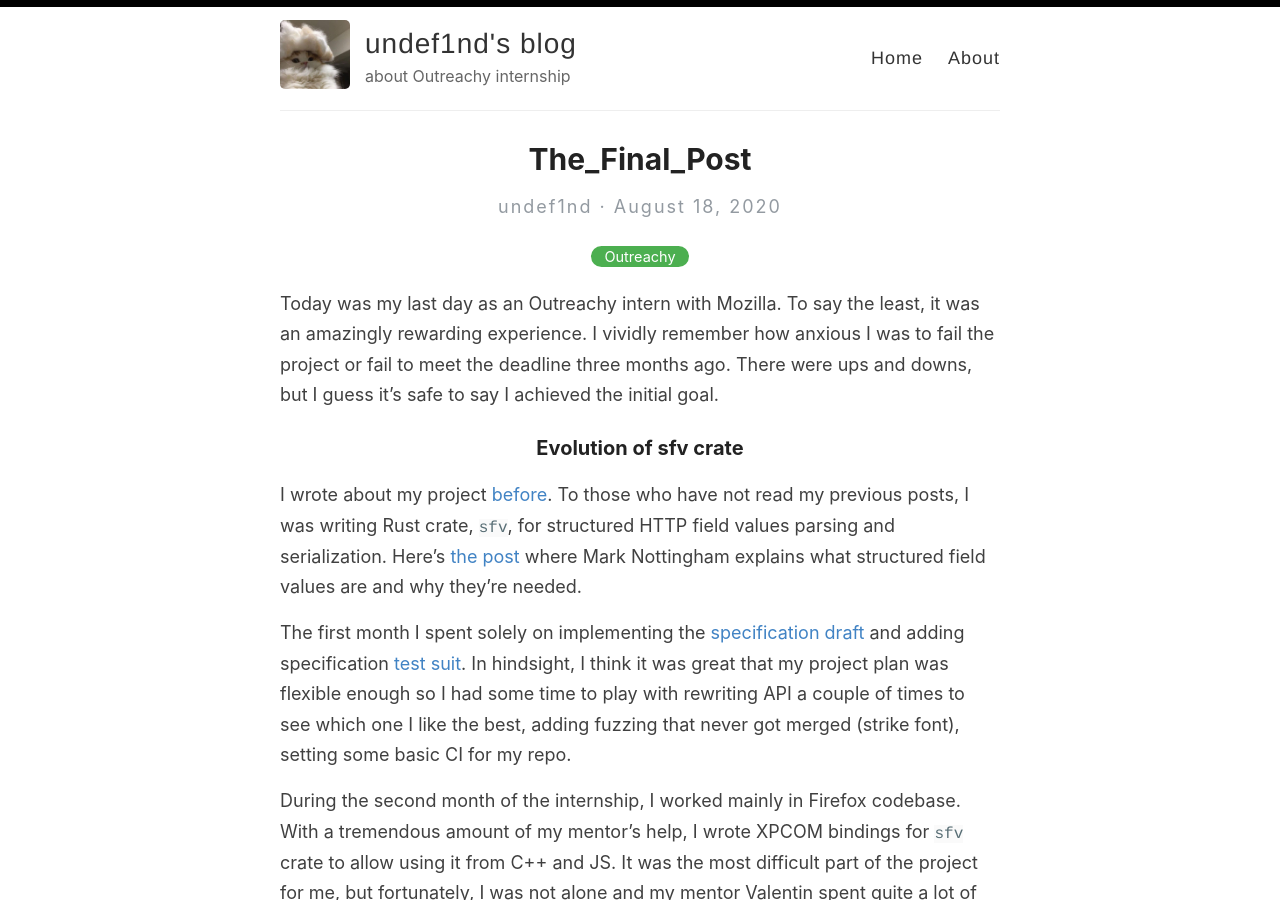
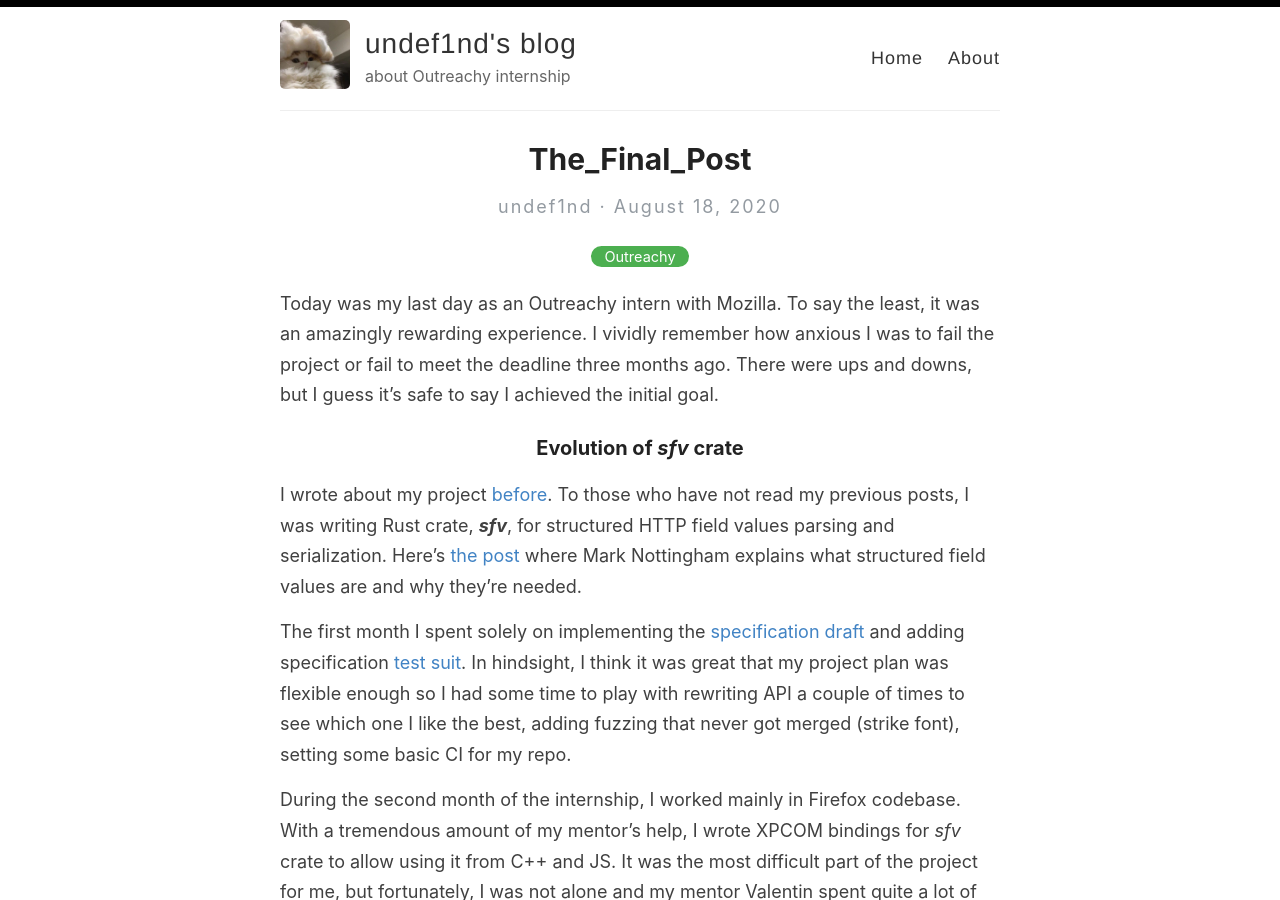
Before and after one commit to undef1nd/undef1nd.github.io, a Jekyll site: the page built from _posts/2020-08-18-farewell.md, in a window 1280 px wide and 900 px high. Built offline with Jekyll 4.4.1, drawn with Linux system fonts in a browser that asks for light colours.

Commit message:
Change formatting

```diff
--- a/_posts/2020-08-18-farewell.md
+++ b/_posts/2020-08-18-farewell.md
@@ -6,17 +6,17 @@ categories: Outreachy
 
 Today was my last day as an Outreachy intern with Mozilla. To say the least, it was an amazingly rewarding experience. I vividly remember how anxious I was to fail the project or fail to meet the deadline three months ago. There were ups and downs, but I guess it's safe to say I achieved the initial goal.
 
-### Evolution of sfv crate
+### Evolution of _sfv_ crate
 
-I wrote about my project [before](https://undef1nd.github.io/about-project/). To those who have not read my previous posts, I was writing Rust crate, `sfv`, for structured HTTP field values parsing and serialization. Here’s [the post](https://www.fastly.com/blog/improve-http-structured-headers) where Mark Nottingham explains what structured field values are and why they’re needed.
+I wrote about my project [before](https://undef1nd.github.io/about-project/). To those who have not read my previous posts, I was writing Rust crate, ***sfv***, for structured HTTP field values parsing and serialization. Here’s [the post](https://www.fastly.com/blog/improve-http-structured-headers) where Mark Nottingham explains what structured field values are and why they’re needed.
 
 The first month I spent solely on implementing the [specification draft](https://httpwg.org/http-extensions/draft-ietf-httpbis-header-structure.html) and adding specification [test suit](https://github.com/httpwg/structured-field-tests). In hindsight, I think it was great that my project plan was flexible enough so I had some time to play with rewriting API a couple of times to see which one I like the best, adding fuzzing that never got merged (strike font), setting some basic CI for my repo.
 
-During the second month of the internship, I worked mainly in Firefox codebase. With a tremendous amount of my mentor’s help, I wrote XPCOM bindings for `sfv` crate to allow using it from C++ and JS. It was the most difficult part of the project for me, but fortunately, I was not alone and my mentor Valentin spent quite a lot of time pairing with me on the problems I struggled with.
+During the second month of the internship, I worked mainly in Firefox codebase. With a tremendous amount of my mentor’s help, I wrote XPCOM bindings for _sfv_ crate to allow using it from C++ and JS. It was the most difficult part of the project for me, but fortunately, I was not alone and my mentor Valentin spent quite a lot of time pairing with me on the problems I struggled with.
 
-My plan for the third month was to work on documentation and publish `sfv` to crates.io, which I eventually [did](https://crates.io/crates/sfv) 🥳
-Just when I decided to add benches for `sfv`, an unbelievable thing happened: we've got our very first [contribution](https://github.com/undef1nd/sfv/pull/72)! Many thanks to _Hoverbear_ who showed me how to use Criterion for benchmarking.
-Surprisingly, `sfv`'s performance was not that bad. As there's always room for improvement, Valentin came up with an idea of alternative API that potentially could help reduce the number of allocations. This is pretty much an experimental functionality, I'm still working on.
+My plan for the third month was to work on documentation and publish _sfv_ to crates.io, which I eventually [did](https://crates.io/crates/sfv) 🥳
+Just when I decided to add benches for _sfv_, an unbelievable thing happened: we've got our very first [contribution](https://github.com/undef1nd/sfv/pull/72)! Many thanks to ***Hoverbear*** who showed me how to use Criterion for benchmarking.
+Surprisingly, _sfv_'s performance was not that bad. As there's always room for improvement, Valentin came up with an idea of alternative API that potentially could help reduce the number of allocations. This is pretty much an experimental functionality, I'm still working on.
 
 It’s my first experience writing a library in Rust from scratch, so for sure, there are still some rough edges. And I foresee major refactorings when I get more experienced. Overall, I’m happy for having had this chance to practice Rust full time. And I’d be more than excited to continue.
 
@@ -30,13 +30,13 @@ Rather early in my internship, one lovely person suggested that I go ahead and a
 
 I can’t finish without giving props to all those who were there for me during this internship, who I learned from and who were sources of guidance and encouragement.
 
-To _Cyryl_, who has been my mentor long before Outreachy, since the time I started learning Rust a year ago. Not only he helped me to get started with Rust, but also taught me about software development in general. Thank you, Cyryl!
+To ***Cyryl***, who has been my mentor long before Outreachy, since the time I started learning Rust a year ago. Not only he helped me to get started with Rust, but also taught me about software development in general. Thank you, Cyryl!
 
-Huge thanks to _Necko_ team who hosted me so nicely :)
+Huge thanks to ***Necko*** team who hosted me so nicely :)
 
-To _Outreachy organizers_ and _Mozilla coordinators_, who're doing a stellar job and give folks from under-represented groups a chance to gain invaluable experience.
+To ***Outreachy organizers*** and ***Mozilla coordinators***, who're doing a stellar job and give folks from under-represented groups a chance to gain invaluable experience.
 
-It’s hard to find the right words to express how grateful I am to my always patient mentor _Valentin_, who guided, advised, and cared. I don't think it would’ve been possible for me to make such huge progress if it hadn’t been for his mentorship.
+It’s hard to find the right words to express how grateful I am to my always patient mentor ***Valentin***, who guided, advised, and cared. I don't think it would’ve been possible for me to make such huge progress if it hadn’t been for his mentorship.
 
 ### Afterword
 
```
